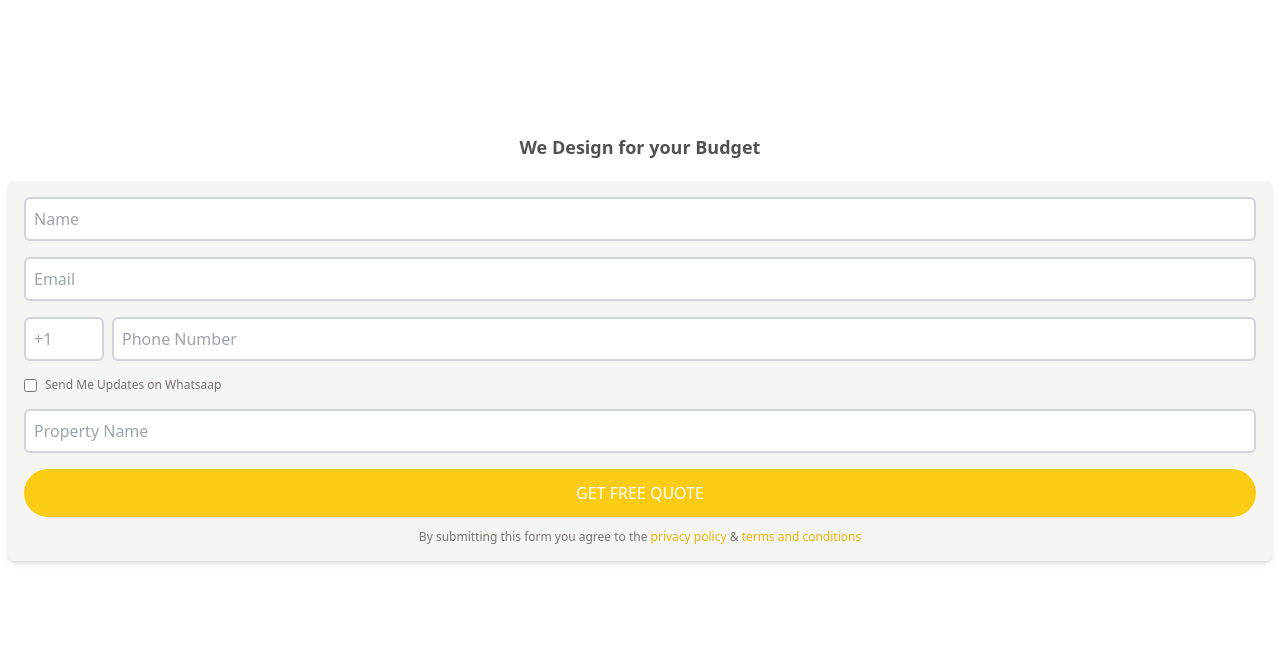
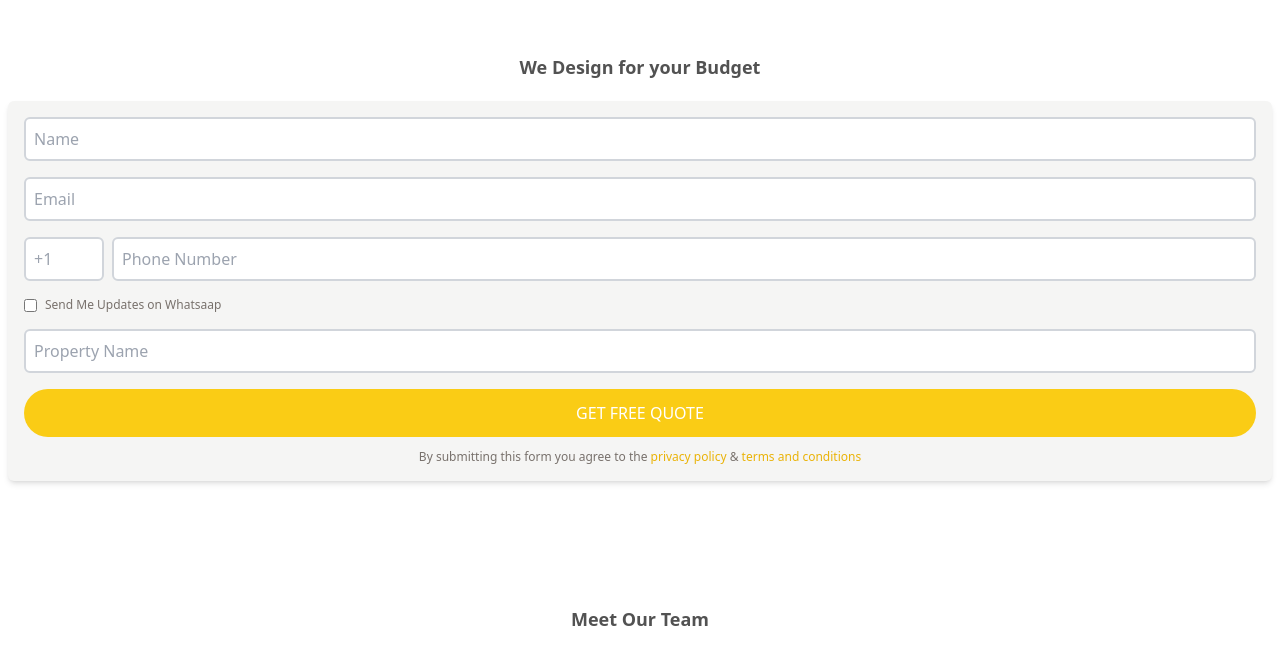
Before and after one commit to PranabantiKarmaakar99/The_Abode, a Next.js app in the folder the_abode/: page / in a window 1280 px wide. Shown: the part 827-1478 px from the top of the page. Built offline with nearby package versions, Linux system fonts and the light colour scheme.

Commit message:
mt spacing

```diff
--- a/the_abode/src/pages/components/form.js
+++ b/the_abode/src/pages/components/form.js
@@ -20,7 +20,7 @@ const Form = () => {
 
   return (
 
-    <div id = "form" className= " h-max  my-auto rounded-md mt-20">
+    <div id = "form" className= " h-max  rounded-md ">
     <div className='h-4/5'>
     <div className='flex items-center justify-center font-semibold text-lg pt-6 mb-5 text-neutral-600'>We Design for your Budget</div>
     <form onSubmit={handleSubmit} className="p-4 space-y-4 mx-2 rounded-md shadow-md bg-stone-100">
--- a/the_abode/src/pages/components/introduction.js
+++ b/the_abode/src/pages/components/introduction.js
@@ -6,7 +6,7 @@ import IMG1 from "./images_home/image9.png";
 const Home = () => {
   return (
     <div id="introduction">
-      <div className="container h-screen mt-14 mb-14">
+      <div className="container h-screen mt-14 ">
         <div className=" h-1/2 bg-green-400 relative">
           <Image
             className="h-full object-cover "
```
